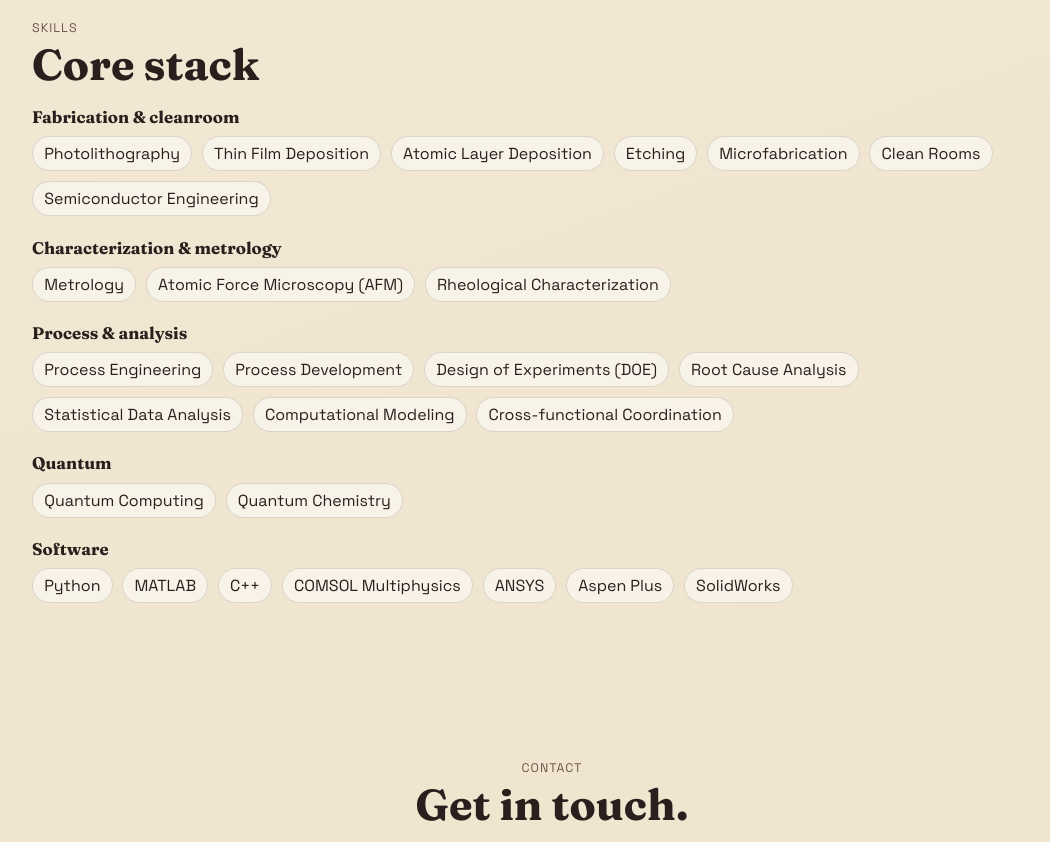
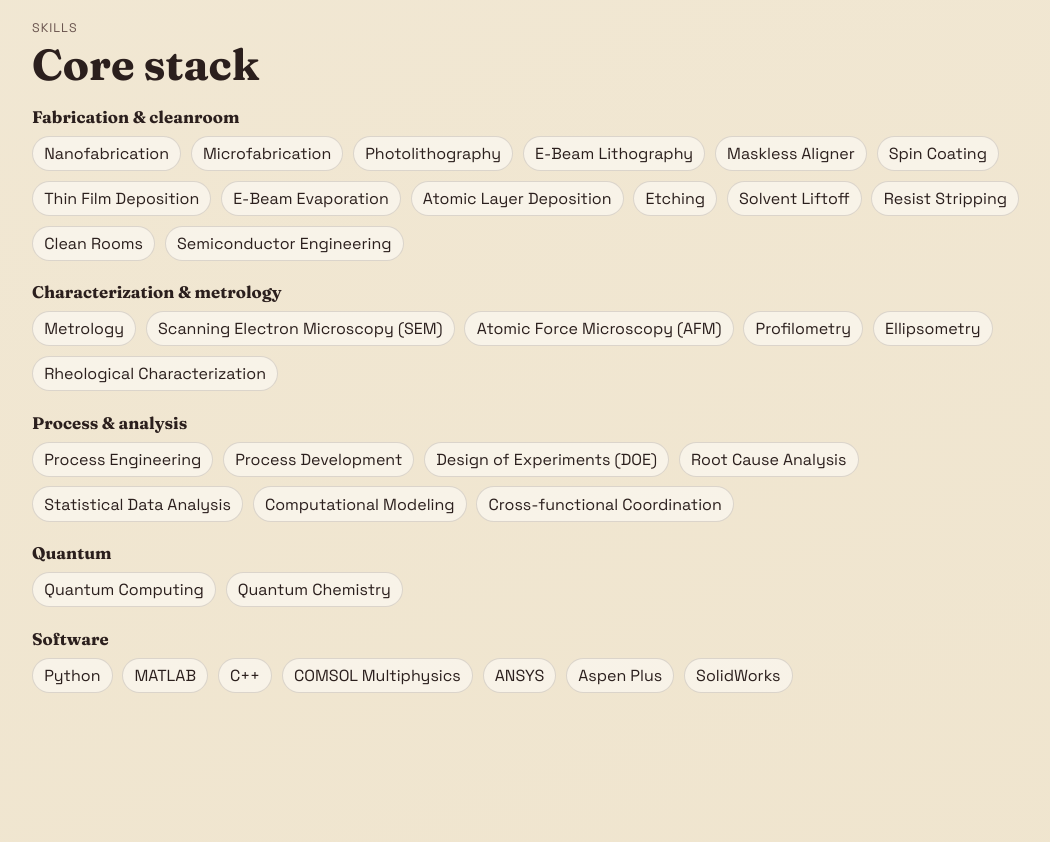
Before and after one commit to rajivsrikar2001-creator/Portfolio, a plain HTML site: page index.html in a window 1280 px wide. Shown: the part 4800-5642 px from the top of the page, without its empty margins (88-1138 px from the left). Drawn offline with Linux system fonts and the light colour scheme.

Commit message:
Add fabrication and metrology skills
Co-Authored-By: Claude Opus 5.5 <noreply@anthropic.com>
Claude-Session: https://claude.ai/code/session_016TE6VeoUddiDqpQapgJYNh

```diff
--- a/index.html
+++ b/index.html
@@ -365,11 +365,18 @@
           <div class="skill-group">
             <h3>Fabrication &amp; cleanroom</h3>
             <div class="chip-grid">
+              <span>Nanofabrication</span>
+              <span>Microfabrication</span>
               <span>Photolithography</span>
+              <span>E-Beam Lithography</span>
+              <span>Maskless Aligner</span>
+              <span>Spin Coating</span>
               <span>Thin Film Deposition</span>
+              <span>E-Beam Evaporation</span>
               <span>Atomic Layer Deposition</span>
               <span>Etching</span>
-              <span>Microfabrication</span>
+              <span>Solvent Liftoff</span>
+              <span>Resist Stripping</span>
               <span>Clean Rooms</span>
               <span>Semiconductor Engineering</span>
             </div>
@@ -378,7 +385,10 @@
             <h3>Characterization &amp; metrology</h3>
             <div class="chip-grid">
               <span>Metrology</span>
+              <span>Scanning Electron Microscopy (SEM)</span>
               <span>Atomic Force Microscopy (AFM)</span>
+              <span>Profilometry</span>
+              <span>Ellipsometry</span>
               <span>Rheological Characterization</span>
             </div>
           </div>
```
